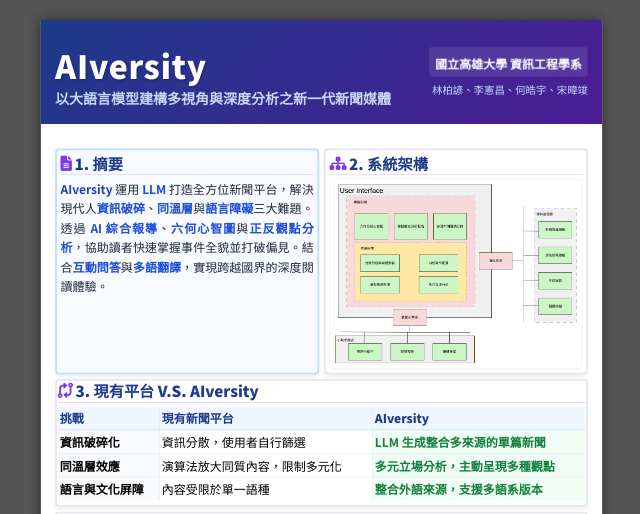
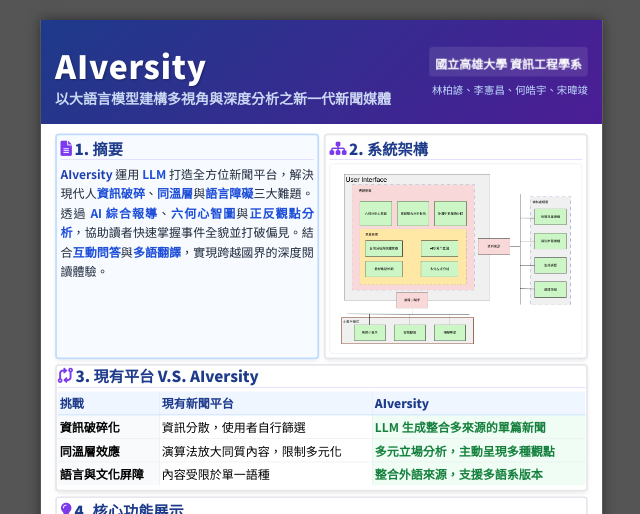
Before and after one commit to Octoberlobster/gra.web, a plain HTML site: page index.html in a window 1280 px wide. Shown: the top 514 px of the page, without its empty margins (318-958 px from the left). Drawn offline with nearby package versions, Linux system fonts and the light colour scheme.

Commit message:
尺寸調整，底下被切掉

```diff
--- a/index.html
+++ b/index.html
@@ -100,7 +100,7 @@
             display: flex;
             flex-direction: column;
             gap: 5mm;
-            padding: 26mm var(--safe-margin) 15mm var(--safe-margin);
+            padding: 10mm var(--safe-margin) 15mm var(--safe-margin);
             height: calc(100% - var(--header-height));
             overflow: hidden;
         }
@@ -236,7 +236,7 @@
                             </div>
 
                             <div class="bg-white rounded-2xl border-2 border-slate-200 overflow-hidden" style="flex: 1; display: flex; justify-content: center; align-items: center; padding: 10px;">
-                                <img src="系統架構.png" alt="系統架構圖" style="width: 110%; height: 110%; object-fit: contain;">
+                                <img src="系統架構.png" alt="系統架構圖" style="width: 100%; height: 95%; object-fit: contain;">
                             </div>
                         </div>
                     </div>
```
